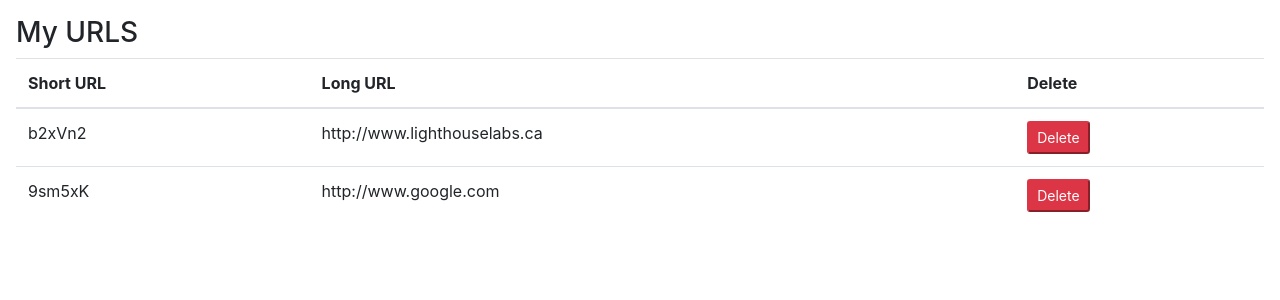
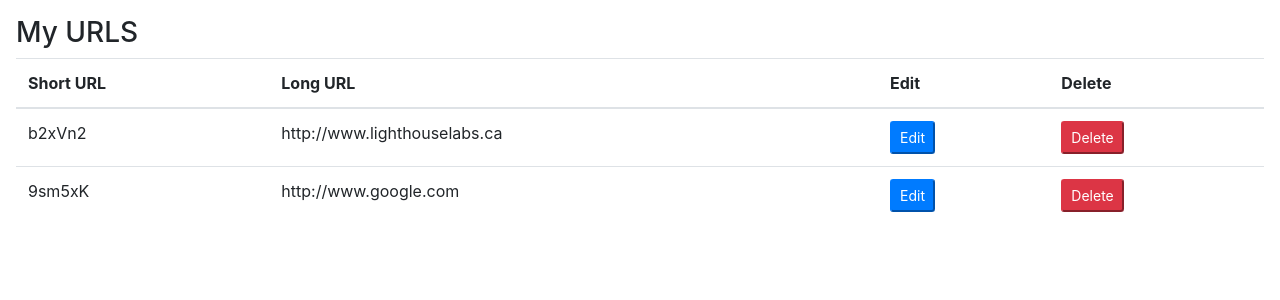
Before and after one commit to markjwhite/tinyapp, a Node server app: page /urls in a window 1280 px wide. Shown: the part 56-356 px from the top of the page. Run offline with Node 20, Linux system fonts and the light colour scheme; some libraries are stand-ins or nearby versions.

Commit message:
Add edit buttons to urls_index and POST route that updates urlDatabase with edited longURL

```diff
--- a/express_server.js
+++ b/express_server.js
@@ -56,7 +56,14 @@ app.post("/urls/:shortURL/delete", (req, res) => {
   delete urlDatabase[req.params.shortURL];
   res.redirect('/urls')
 
-})
+});
+
+app.post("/urls/:shortURL/update", (req, res) => {
+  //edit urlDatabase'
+  console.log(req.body);
+  urlDatabase[req.params.shortURL] = req.body.updateURL;
+  res.redirect('/urls');
+});
 
 app.listen(PORT, () => {
   console.log(`Example app is listening on port ${PORT}`);
--- a/views/urls_index.ejs
+++ b/views/urls_index.ejs
@@ -19,8 +19,9 @@
         <thead>
           <tr>
             <th scope="col">Short URL</th>
-            <th scope="col"> Long URL</th>
-            <th scope="col"> Delete</th>
+            <th scope="col">Long URL</th>
+            <th scope="col">Edit</th>
+            <th scope="col">Delete</th>
           </tr>
         </thead>
         <tbody>
@@ -31,6 +32,11 @@
               </td>
               <td>
                 <%=urls[url]%>
+              </td>
+              <td>
+                <form method="GET" action="/urls/<%= url %>">
+                  <input type="submit" class="btn-sm btn-primary" value="Edit">
+                </form>
               </td>
               <td>
                 <form method="POST" action="/urls/<%= url %>/delete">
--- a/views/urls_show.ejs
+++ b/views/urls_show.ejs
@@ -22,8 +22,8 @@
       <div class="card-footer text-muted">
         <h4>Update URL</h4>
         <form action="/urls/<%= shortURL %>/update" method="POST">
-          <label for="update_url">Edit URL:</label>
-          <input type="text" name="update_url" placeholder="http://" required>
+          <label for="updateURL">Edit URL:</label>
+          <input type="text" name="updateURL" placeholder="http://" required>
           <input type="submit" class="btn-sm btn-primary">
         </form>
       </div>
```
